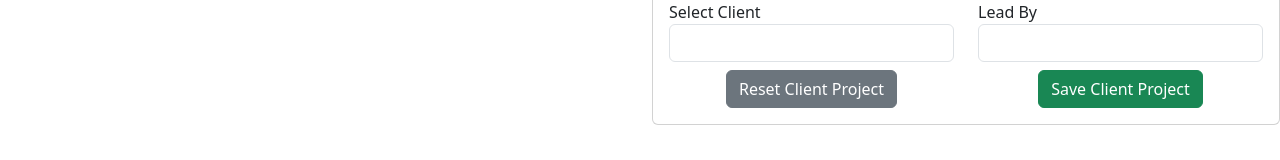
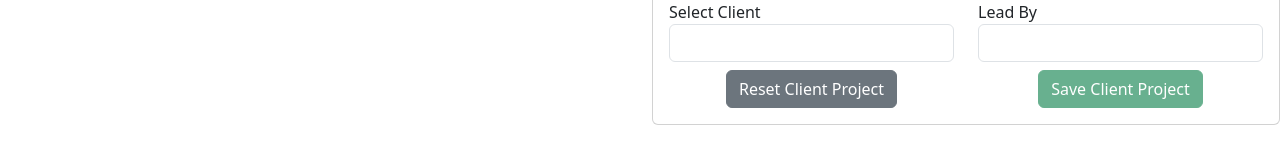
Before and after one commit to KlasniMisho123/Angular-Starting-Project, an Angular app: page /client-project in a window 1280 px wide. Shown: the part 472-632 px from the top of the page. Built offline with nearby package versions, Linux system fonts and the light colour scheme; no server answers.

Commit message:
onSaveProject commit

```diff
--- a/src/app/components/client-project/client-project.component.html
+++ b/src/app/components/client-project/client-project.component.html
@@ -46,6 +46,16 @@
                         <div class="col-6">
                             <label for="">Project Name</label>
                             <input type="text" formControlName="projectName" class="form-control">
+                            <div class="text-danger">
+                                @if(projectForm.controls['projectName']?.touched) {
+                                    @if(projectForm.controls['projectName'].errors?.['required']) {
+                                        <span> <span> 🚩 This Is Required</span></span>
+                                    }
+                                    @if(projectForm.controls['projectName'].errors?.['minlength']) {
+                                        <span> 🚩 Min Length: 4 Characters</span>
+                                    }
+                                }
+                            </div>
                         </div>
                         <div class="col-6">
                             <label for="">Start Date</label>
@@ -102,7 +112,7 @@
                             <button class="btn btn-secondary" >Reset Client Project </button>
                         </div>
                         <div class="col-6 text-center">
-                            <button class="btn btn-success" (click)="onSaveProject()">
+                            <button class="btn btn-success" [disabled]="!projectForm.valid" (click)="onSaveProject()">
                                 Save Client Project
                             </button>
                         </div>
--- a/src/app/components/client-project/client-project.component.ts
+++ b/src/app/components/client-project/client-project.component.ts
@@ -1,5 +1,5 @@
 import { Component, inject, OnInit } from '@angular/core';
-import { FormControl, FormGroup, FormsModule, ReactiveFormsModule } from '@angular/forms';
+import { FormControl, FormGroup, FormsModule, ReactiveFormsModule, Validators } from '@angular/forms';
 import { ClientService } from '../../services/client.service';
 import { APIResponseModel, Employee } from '../../model/interface/role';
 import { Client } from '../../model/class/Client';
@@ -14,7 +14,7 @@ export class ClientProjectComponent implements OnInit{
 
   projectForm: FormGroup = new FormGroup({
     clientProjectId: new FormControl(0),
-    projectName: new FormControl(""),
+    projectName: new FormControl("", [Validators.required,Validators.minLength(4)]),
     startDate: new FormControl(""),
     expectedEndDate:  new FormControl(""),
     leadByEmpId: new FormControl(0),
```
